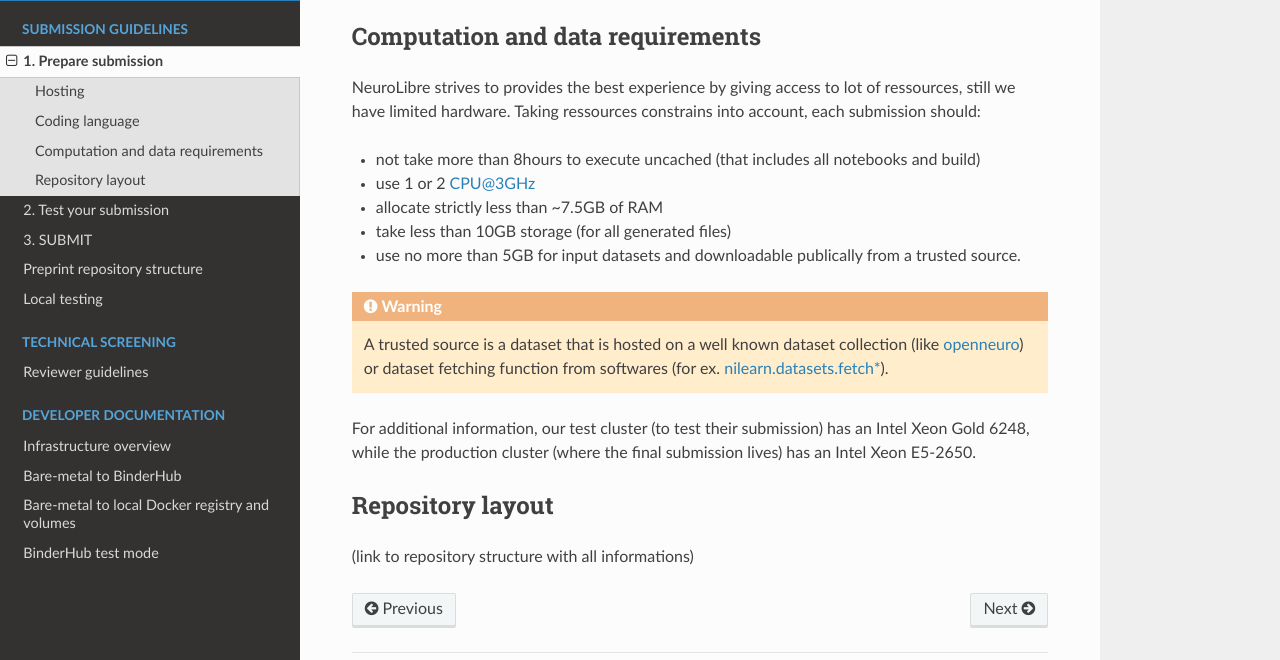
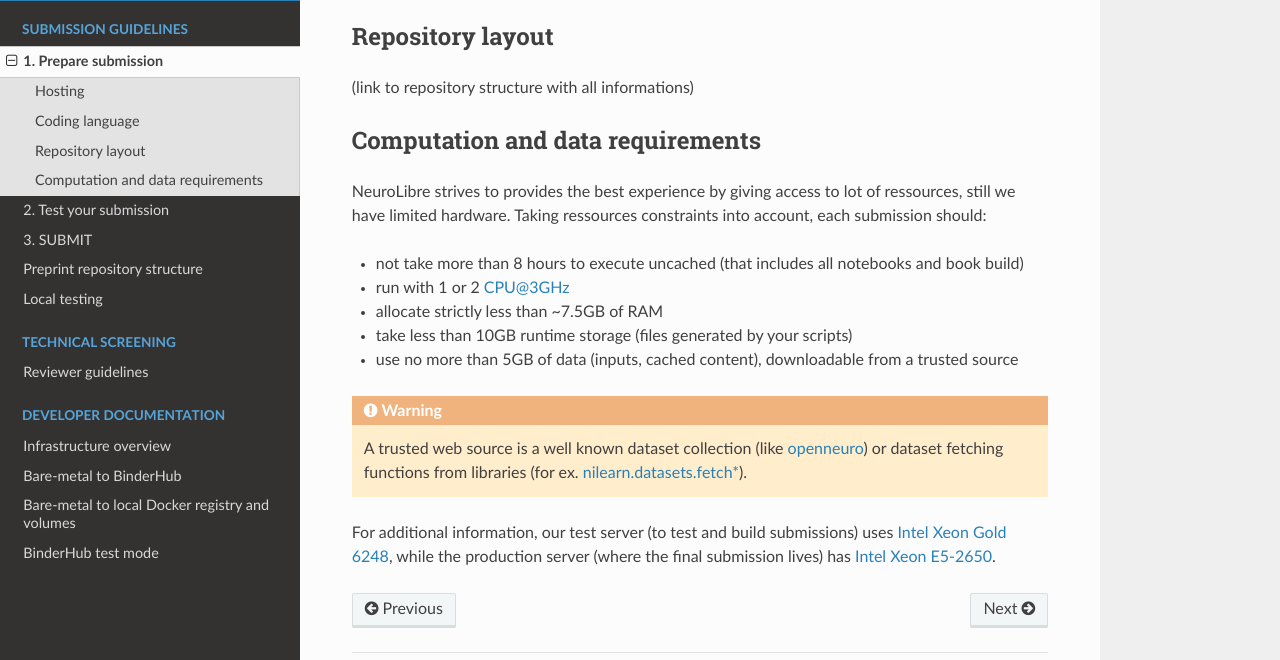
Before and after one commit to neurolibre/docs.neurolibre.org, a Sphinx documentation site: the page built from source/PREPARE.rst, in a window 1280 px wide and 900 px high, scrolled down 1409 px, cut to the strip 240-900 px from the top of the window. Built offline with Sphinx 7.4.7 and the Read the Docs theme 2.0.0, drawn with Linux system fonts in a browser that asks for light colours.

Commit message:
refactor; typos; improvements

```diff
--- a/source/PREPARE.rst
+++ b/source/PREPARE.rst
@@ -45,25 +45,25 @@ Check the following minimalistic example of a jupyter notebook.
     </center>
     <br>
 
+Repository layout
+:::::::::::::::::
+
+(link to repository structure with all informations)
+
 Computation and data requirements
 :::::::::::::::::::::::::::::::::
 
 NeuroLibre strives to provides the best experience by giving access to lot of ressources, still we have limited hardware.
-Taking ressources constrains into account, each submission should:
+Taking ressources constraints into account, each submission should:
 
-* not take more than 8hours to execute uncached (that includes all notebooks and build)
-* use 1 or 2 CPU@3GHz
+* not take more than 8 hours to execute uncached (that includes all notebooks and book build)
+* run with 1 or 2 CPU@3GHz
 * allocate strictly less than ~7.5GB of RAM
-* take less than 10GB storage (for all generated files)
-* use no more than 5GB for input datasets and downloadable publically from a trusted source.
+* take less than 10GB runtime storage (files generated by your scripts)
+* use no more than 5GB of data (inputs, cached content), downloadable from a trusted source
 
-.. warning::  A trusted source is a dataset that is hosted on a well known dataset collection (like `openneuro <https://openneuro.org/>`_)
-  or dataset fetching function from softwares (for ex. `nilearn.datasets.fetch* <https://nilearn.github.io/modules/reference.html#module-nilearn.datasets)>`_).
+.. warning::  A trusted web source is a well known dataset collection (like `openneuro <https://openneuro.org/>`_)
+  or dataset fetching functions from libraries (for ex. `nilearn.datasets.fetch* <https://nilearn.github.io/modules/reference.html#module-nilearn.datasets>`_).
 
-For additional information, our test cluster (to test their submission) has an Intel Xeon Gold 6248, while the production cluster (where the final submission lives) has an Intel Xeon E5-2650.
-
-
-Repository layout
-:::::::::::::::::
-
-(link to repository structure with all informations)
+For additional information, our test server (to test and build submissions) uses `Intel Xeon Gold 6248 <https://ark.intel.com/content/www/us/en/ark/products/192446/intel-xeon-gold-6248-processor-27-5m-cache-2-50-ghz.html>`_,
+while the production server (where the final submission lives) has `Intel Xeon E5-2650 <https://ark.intel.com/content/www/us/en/ark/products/64590/intel-xeon-processor-e52650-20m-cache-2-00-ghz-8-00-gts-intel-qpi.html>`_.
```
